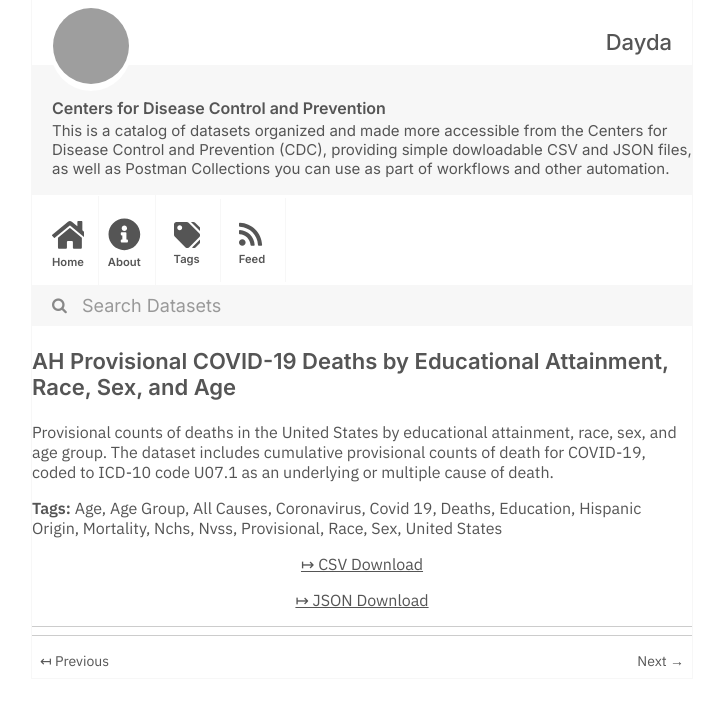
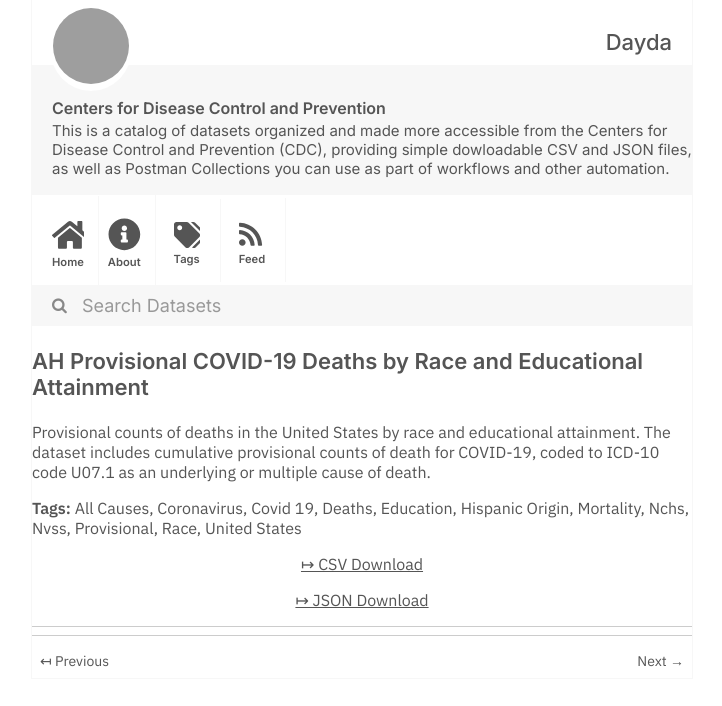
Before and after one commit to dayda-entities/centers-for-disease-control-and-prevention, a Jekyll site: the page built from _posts/2021-02-10-ah-provisional-covid-19-deaths.md, in a window 1280 px wide, cut to the strip 0-706 px from the top of the page. Shown: the whole strip, without its empty margins (278-1000 px from the left). Built offline with Jekyll 4.4.1, drawn with Linux system fonts in a browser that asks for light colours; grey boxes are pictures that could not be loaded.

```diff
--- a/_posts/2021-02-10-ah-provisional-covid-19-deaths.md
+++ b/_posts/2021-02-10-ah-provisional-covid-19-deaths.md
@@ -1,12 +1,10 @@
 ---
-title: 'AH Provisional COVID-19 Deaths by Educational Attainment, Race, Sex, and Age'
-created: '2021-02-10T18:44:10.654183'
-modified: '2021-04-21T19:12:50.792198'
+title: AH Provisional COVID-19 Deaths by Race and Educational Attainment
+created: '2021-02-10T18:45:27.422814'
+modified: '2021-04-21T19:27:29.224114'
 state: active
 type: dataset
 tags:
-  - Age
-  - Age Group
   - All Causes
   - Coronavirus
   - Covid 19
@@ -18,12 +16,11 @@ tags:
   - Nvss
   - Provisional
   - Race
-  - Sex
   - United States
 groups: []
-csv_url: 'https://data.cdc.gov/api/views/3ts8-hsrw/rows.csv?accessType=DOWNLOAD'
-json_url: 'https://data.cdc.gov/api/views/3ts8-hsrw/rows.json?accessType=DOWNLOAD'
+csv_url: 'https://data.cdc.gov/api/views/i6ej-9eac/rows.csv?accessType=DOWNLOAD'
+json_url: 'https://data.cdc.gov/api/views/i6ej-9eac/rows.json?accessType=DOWNLOAD'
 layout: post
 
 ---
-Provisional counts of deaths in the United States by educational attainment, race, sex, and age group. The dataset includes cumulative provisional counts of death for COVID-19, coded to ICD-10 code U07.1 as an underlying or multiple cause of death.
+Provisional counts of deaths in the United States by race and educational attainment. The dataset includes cumulative provisional counts of death for COVID-19, coded to ICD-10 code U07.1 as an underlying or multiple cause of death.
```
